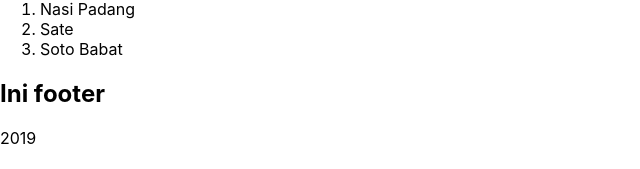
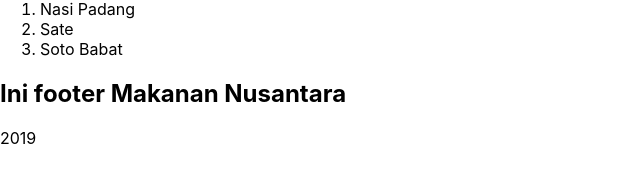
Before and after one commit to elfinsanjaya12/ReactBasic, a React (Create React App) app: page / in a window 1280 px wide. Shown: the part 449-618 px from the top of the page, without its empty margins (0-640 px from the left). Built offline with nearby package versions, Linux system fonts and the light colour scheme.

Commit message:
Props Function Component

```diff
--- a/src/App.js
+++ b/src/App.js
@@ -9,7 +9,7 @@ class App extends Component {
       <div className="App">
         <Header />
         <List />
-        <Footer />
+        <Footer name="Makanan Nusantara" />
       </div>
     );
   }
--- a/src/components/Footer.js
+++ b/src/components/Footer.js
@@ -1,9 +1,11 @@
 import React from "react";
 
-const Footer = () => {
+const Footer = props => {
+  const name = props.name;
+
   return (
     <div>
-      <h2>Ini footer</h2>
+      <h2>Ini footer {name}</h2>
       <p>2019</p>
     </div>
   );
```
